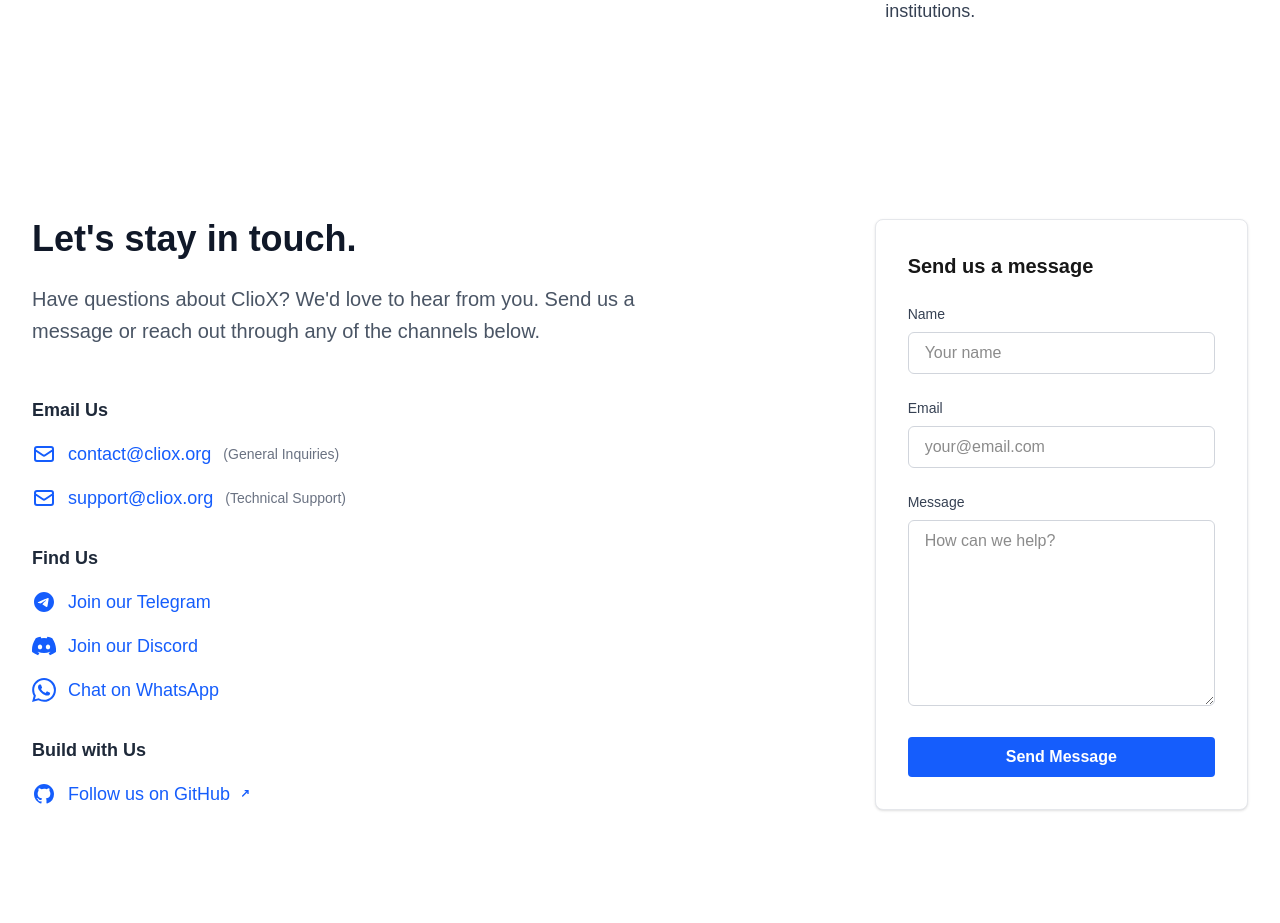
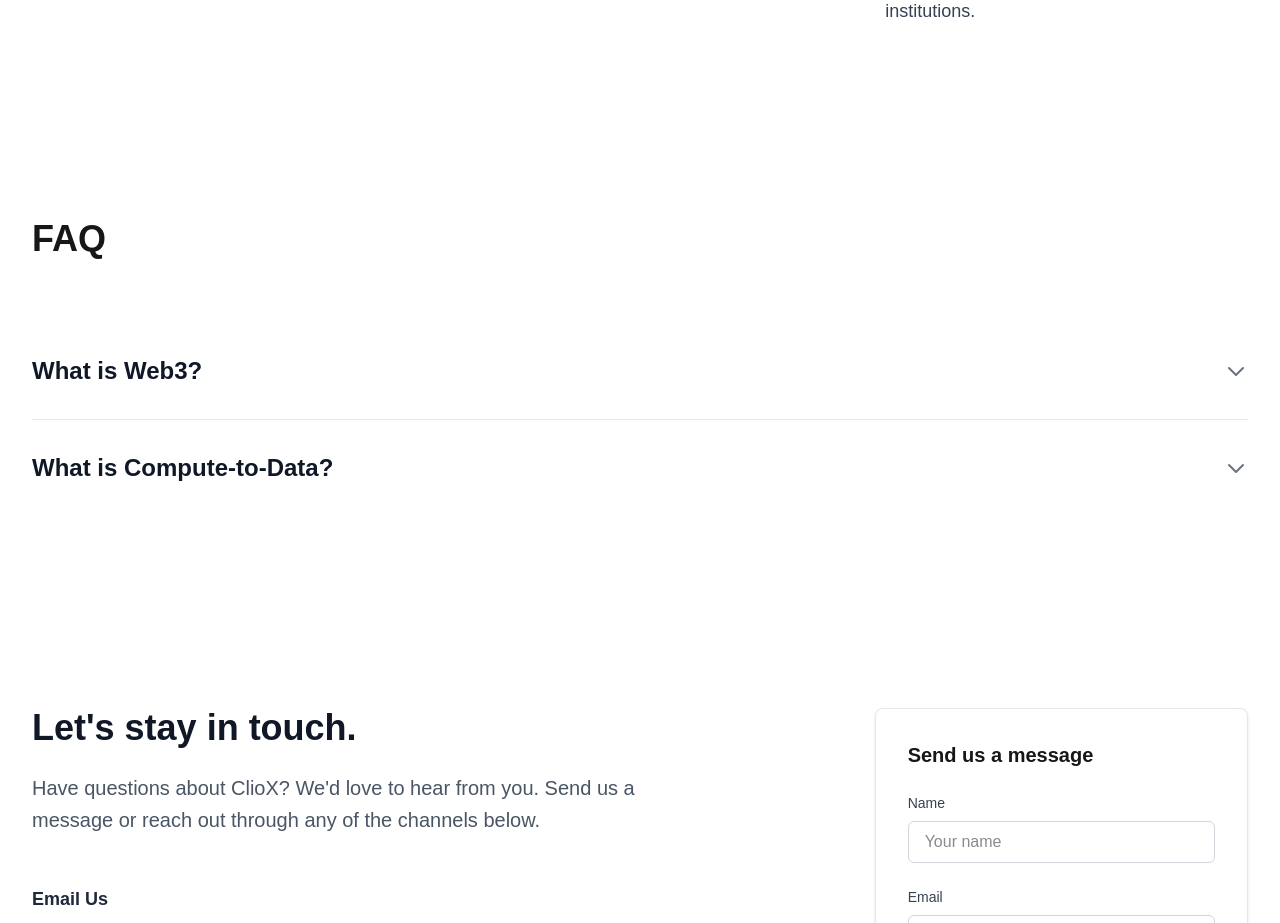
Before and after one commit to ciferresearch/ClioX, a Next.js app in the folder landing-page/: page / in a window 1280 px wide. Shown: the part 3360-4283 px from the top of the page. Built offline with nearby package versions, Linux system fonts and the light colour scheme.

Commit message:
feat(landing-page): add FAQ section to landing page
- Add expandable FAQ component with smooth animations
- Include Web3 and Compute-to-Data questions

Signed-off-by: Binming Li <binming.li@outlook.com>

```diff
--- a/landing-page/package.json
+++ b/landing-page/package.json
@@ -10,6 +10,7 @@
   },
   "dependencies": {
     "@heroicons/react": "^2.2.0",
+    "framer-motion": "^12.7.4",
     "next": "15.2.3",
     "react": "^19.0.0",
     "react-dom": "^19.0.0",
--- a/landing-page/src/app/page.tsx
+++ b/landing-page/src/app/page.tsx
@@ -3,6 +3,7 @@
 import WhatWeDo from '@/components/sections/home/WhatWeDo';
 import Pillars from '@/components/sections/home/Pillars';
 import ContactAndOnboarding from '@/components/sections/home/Contact';
+import FAQ from '@/components/sections/home/FAQ';
 
 export default function Home() {
   return (
@@ -11,6 +12,7 @@
       <ChooseRole />
       <WhatWeDo />
       <Pillars />
+      <FAQ />
       <ContactAndOnboarding />
     </main>
   );
--- a/landing-page/src/components/sections/home/Contact.tsx
+++ b/landing-page/src/components/sections/home/Contact.tsx
@@ -276,7 +276,7 @@
                 <textarea
                   id="message"
                   name="message"
-                  rows={7}
+                  rows={8}
                   value={formData.message}
                   onChange={(e) =>
                     setFormData((prev) => ({
--- /dev/null
+++ b/landing-page/src/components/sections/home/FAQ.tsx
@@ -0,0 +1,93 @@
+'use client';
+
+import { useState } from 'react';
+import { motion, AnimatePresence } from 'framer-motion';
+import Container from '@/components/layout/Container';
+
+interface FAQItem {
+  question: string;
+  answer: string;
+}
+
+const faqData: FAQItem[] = [
+  {
+    question: 'What is Web3?',
+    answer: 'Web3 is the next generation of the internet, built on blockchain technology, where users have control over their data and content. Think of it like the difference between renting a house (Web2) and owning it (Web3). While Web2 platforms control your data and content, Web3 gives you the keys to your digital life—offering more privacy, transparency, and autonomy online.',
+  },
+  {
+    question: 'What is Compute-to-Data?',
+    answer: 'Compute-to-Data is a privacy-first approach where computing tasks go to the data—not the other way around. Instead of moving sensitive data across systems, algorithms are sent to the data\'s location to run computations securely.',
+  },
+  // Add more FAQ items here
+];
+
+const FAQ = () => {
+  const [expandedIndices, setExpandedIndices] = useState<number[]>([]);
+
+  const toggleExpand = (index: number) => {
+    setExpandedIndices(prev =>
+      prev.includes(index)
+        ? prev.filter(i => i !== index)
+        : [...prev, index]
+    );
+  };
+
+  return (
+    <section className="py-24 bg-white">
+      <Container>
+        <h2 className="text-3xl md:text-4xl font-bold mb-16">FAQ</h2>
+
+        <div className="divide-y divide-gray-200">
+        {/* <div> */}
+          {faqData.map((item, index) => (
+            <div
+              key={index}
+              className="py-8"
+            >
+              <button
+                onClick={() => toggleExpand(index)}
+                className="w-full flex justify-between items-center text-left focus:outline-none group"
+              >
+                <h3 className="text-xl md:text-2xl font-semibold text-gray-900 group-hover:text-blue-600 transition-colors">
+                  {item.question}
+                </h3>
+                <svg
+                  className={`w-6 h-6 text-gray-500 transform transition-transform duration-200 ${
+                    expandedIndices.includes(index) ? 'rotate-180' : ''
+                  }`}
+                  fill="none"
+                  viewBox="0 0 24 24"
+                  stroke="currentColor"
+                >
+                  <path
+                    strokeLinecap="round"
+                    strokeLinejoin="round"
+                    strokeWidth={2}
+                    d="M19 9l-7 7-7-7"
+                  />
+                </svg>
+              </button>
+              <AnimatePresence>
+                {expandedIndices.includes(index) && (
+                  <motion.div
+                    initial={{ height: 0, opacity: 0 }}
+                    animate={{ height: 'auto', opacity: 1 }}
+                    exit={{ height: 0, opacity: 0 }}
+                    transition={{ duration: 0.3 }}
+                    className="overflow-hidden"
+                  >
+                    <p className="mt-6 text-lg md:text-xl text-gray-700 leading-relaxed">
+                      {item.answer}
+                    </p>
+                  </motion.div>
+                )}
+              </AnimatePresence>
+            </div>
+          ))}
+        </div>
+      </Container>
+    </section>
+  );
+};
+
+export default FAQ;
```
Also changed, not shown: 1 other file (tests, documents, lock files or other folders).
